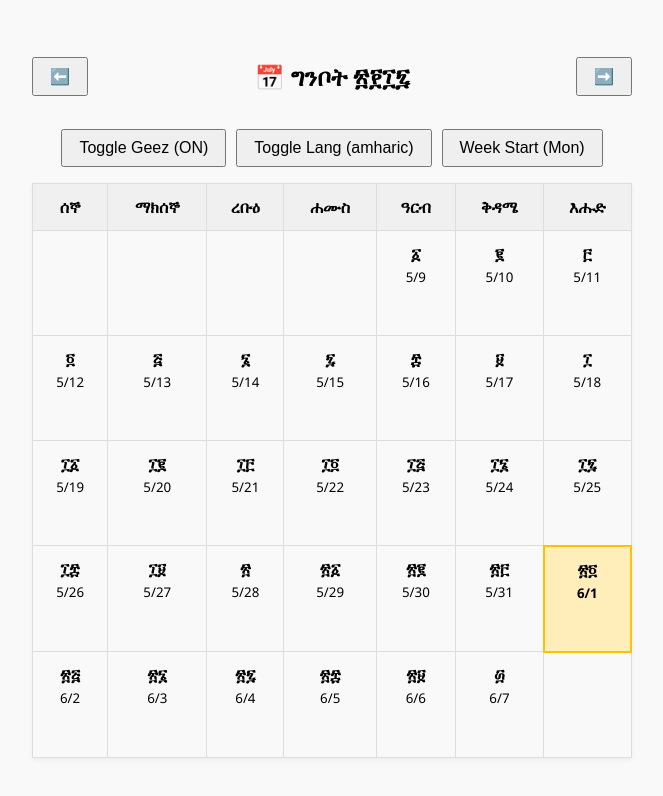
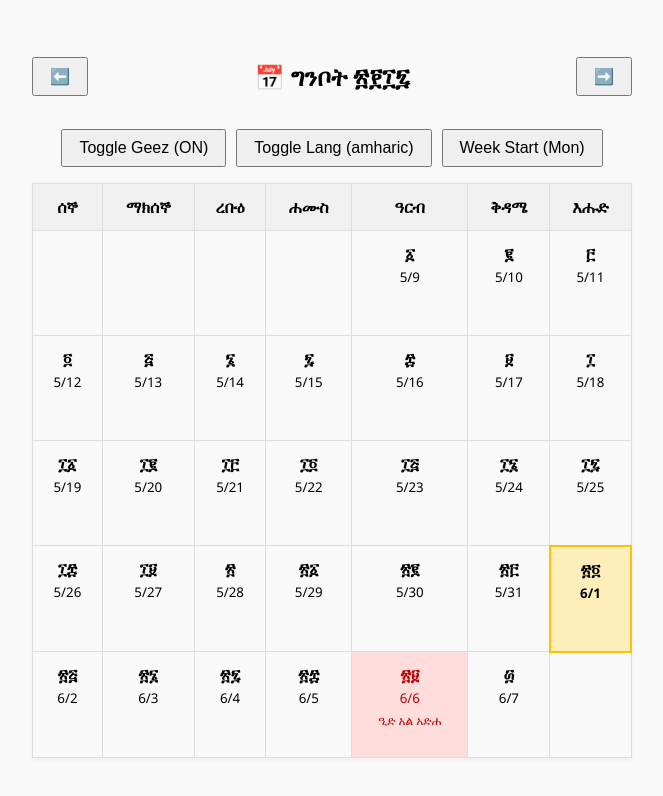
Before and after one commit to MelakuDemeke/kenat, a website with bundled scripts: page examples/vanilla/index.html in a window 1280 px wide. Shown: the whole page, without its empty margins (308-971 px from the left). Built offline with nearby package versions, Linux system fonts and the light colour scheme.

Commit message:
update example file to display holidays

```diff
--- a/examples/vanilla/calendar.js
+++ b/examples/vanilla/calendar.js
@@ -3,7 +3,7 @@ import { toArabic } from '../../src/geezConverter.js';
 
 let currentYear, currentMonth;
 
-// Settings with defaults
+// Settings
 let useGeez = true;
 let weekdayLang = 'amharic';
 let weekStart = 1;
@@ -44,9 +44,13 @@ function renderCalendar({ headers, days, year, month, monthName }) {
                 html += '<td></td>';
             } else {
                 const todayClass = item.isToday ? 'today' : '';
-                html += `<td class="${todayClass}">
+                const isHoliday = item.holidays && item.holidays.length > 0;
+                const holidays = item.holidays.map(h => h.name.amharic).join(', ');
+
+                html += `<td class="${todayClass} ${isHoliday ? 'holiday' : ''}">
                     <strong>${item.ethiopian.day}</strong><br/>
                     <small>${item.gregorian.month}/${item.gregorian.day}</small>
+                    ${holidays ? `<div class="holiday-labels">${holidays}</div>` : ''}
                 </td>`;
             }
         }
@@ -56,10 +60,10 @@ function renderCalendar({ headers, days, year, month, monthName }) {
     html += '</tbody></table>';
     document.getElementById('calendar').innerHTML = html;
 
+    // Event listeners
     document.getElementById('prevMonth').onclick = () => navigateMonth(-1);
     document.getElementById('nextMonth').onclick = () => navigateMonth(1);
 
-    // Attach toggle event listeners
     document.getElementById('toggleGeez').onclick = () => {
         useGeez = !useGeez;
         rerender();
--- a/examples/vanilla/index.html
+++ b/examples/vanilla/index.html
@@ -31,12 +31,24 @@
     td {
       height: 80px;
       vertical-align: top;
+      position: relative;
     }
 
     .today {
       background-color: #ffeeba;
       border: 2px solid #ffc107;
       font-weight: bold;
+    }
+
+    .holiday {
+      background-color: #fdd;
+      color: #b00;
+    }
+
+    .holiday-labels {
+      font-size: 0.75rem;
+      margin-top: 4px;
+      color: #b00;
     }
 
     #calendar {
```
